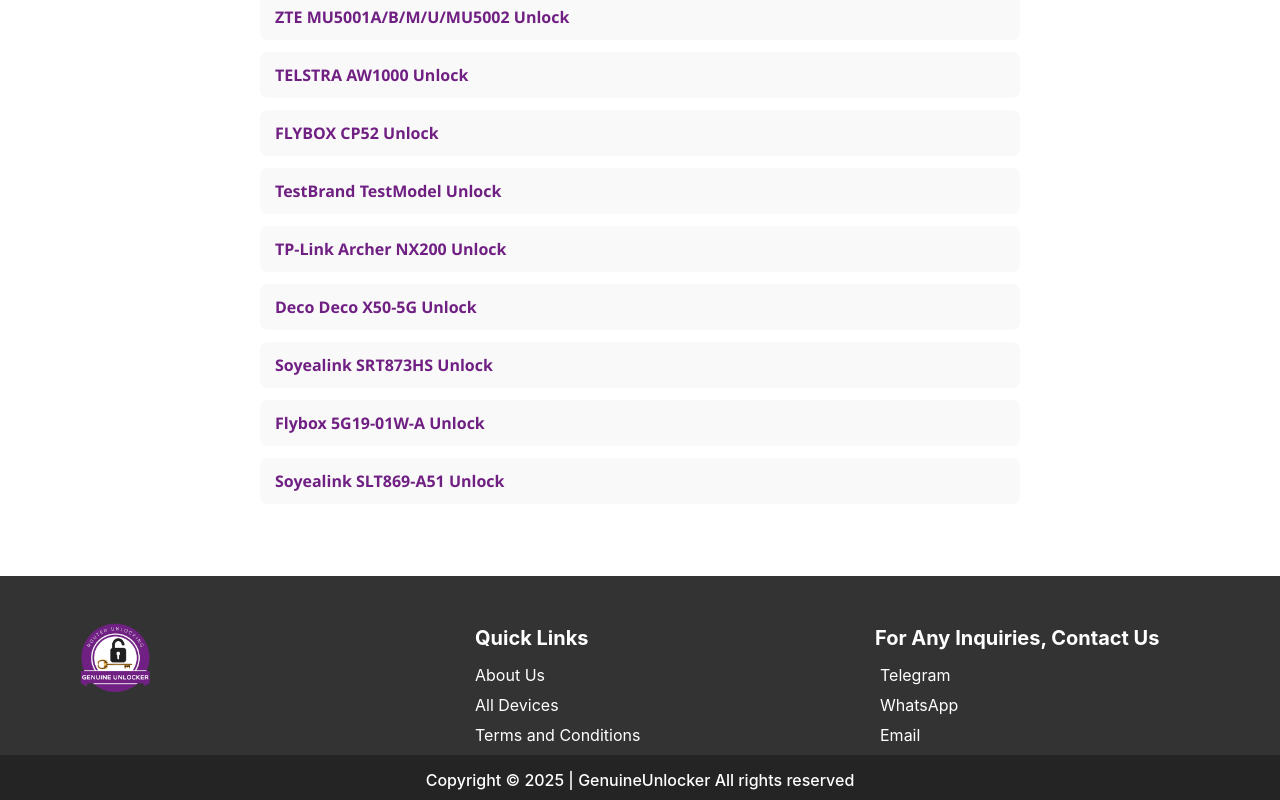
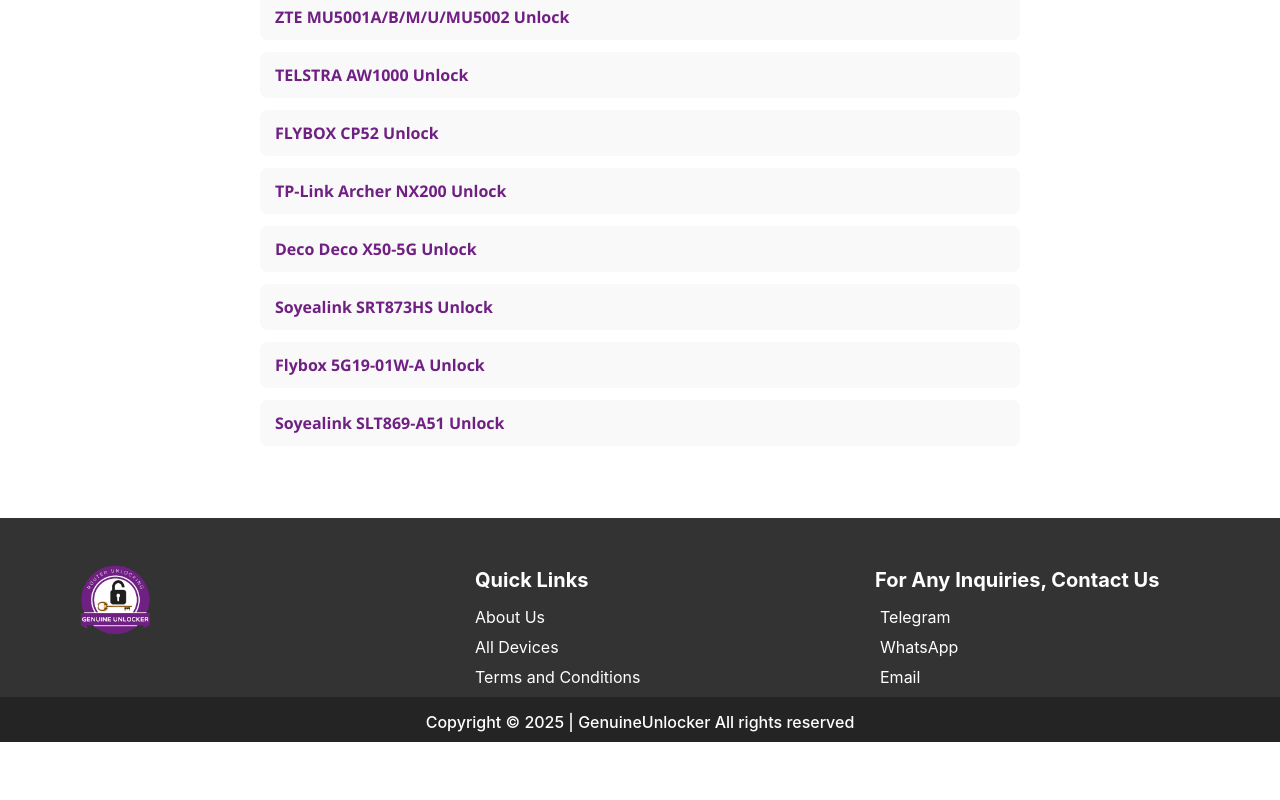
Before and after one commit to ashadmuneer/router-unlock-service, a React (Vite) app in the folder Frontend/: page /all-devices in a window 1280 px wide. Shown: the part 2975-3775 px from the top of the page. After the commit the page ends 3717 px from the top, so only its background shows below. Built offline with nearby package versions, Linux system fonts and the light colour scheme.

Commit message:
updated:   Frontend/src/Component/Footer/Footer.jsx

```diff
--- a/Frontend/src/Component/AllDevice/AllDevicePage.jsx
+++ b/Frontend/src/Component/AllDevice/AllDevicePage.jsx
@@ -52,7 +52,6 @@
   "MU5001A/B/M/U/MU5002": { brand: "ZTE" },
   "AW1000": { brand: "TELSTRA" },
   "CP52": { brand: "FLYBOX" },
-  "TestModel": { brand: "TestBrand" },
   "Archer NX200": { brand: "TP-Link" },
   "Deco X50-5G": { brand: "Deco" },
   "SRT873HS": { brand: "Soyealink" },
--- a/Frontend/src/Component/AllDevice/DevicePage.jsx
+++ b/Frontend/src/Component/AllDevice/DevicePage.jsx
@@ -54,7 +54,6 @@
   "MU5001A/B/M/U/MU5002": { brand: "ZTE" },
   "AW1000": { brand: "TELSTRA" },
   "CP52": { brand: "FLYBOX" },
-  "TestModel": { brand: "TestBrand" },
   "Archer NX200": { brand: "TP-Link" },
   "Deco X50-5G": { brand: "Deco" },
   "SRT873HS": { brand: "Soyealink" },
```
